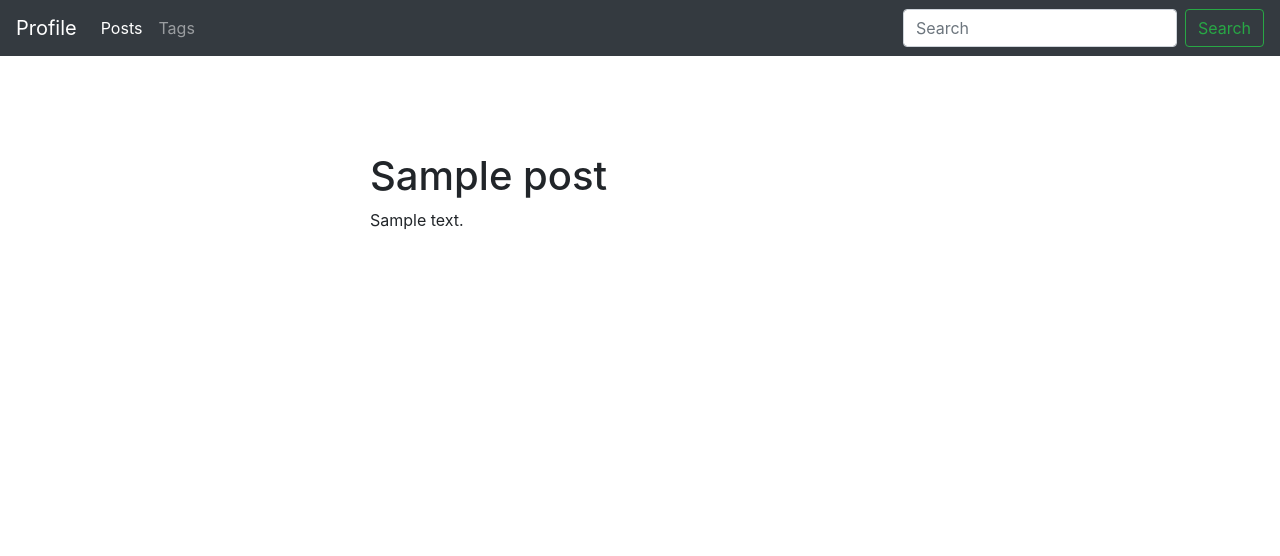
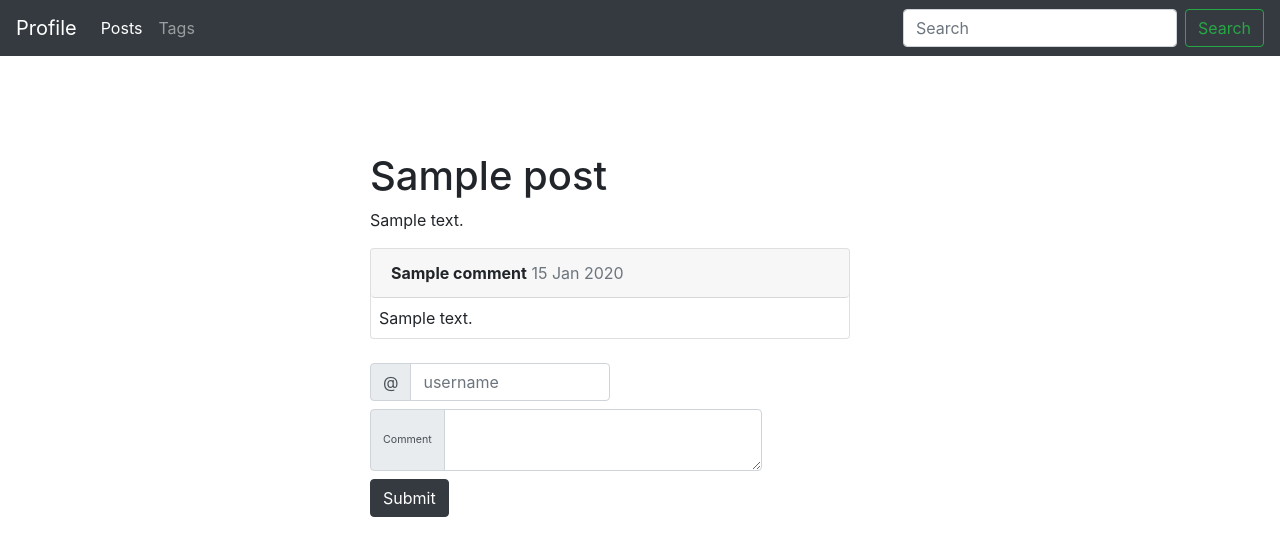
Before and after one commit to devsia93/django-micro-blog, a Django app: template app/microblog/blog/templates/blog/post_detail.html in a window 1280 px wide. Shown: the top 556 px of the page. Run offline with Django 3.2, Linux system fonts and the light colour scheme; the template is opened without the code that fills it: most values are stand-ins (such as "Sample title", 1, 10 or a date in 2020).

Commit message:
add model comment, template for create and show comment

```diff
--- /dev/null
+++ b/app/microblog/blog/templates/blog/comment_detail.html
@@ -0,0 +1,12 @@
+{% load static %}
+
+<link rel="stylesheet" href="{% static 'css/styles.css' %}" />
+<div class="card mb-2 mt-2" style="width: 30rem">
+  <div class="card-header">
+    <strong>{{ comment.author_name }}</strong>
+    <span class="text-muted">{{ comment.date_pub|date:"d M Y"}}</span>
+  </div>
+  <ul class="list-group list-group-flush">
+    <div class="panel-body m-0 m-2" style="width=auto">{{ comment.text }}</div>
+  </ul>
+</div>
--- /dev/null
+++ b/app/microblog/blog/templates/blog/includes/comment_create_template.html
@@ -0,0 +1,24 @@
+<form action="{% url 'add_comment_to_post' post.slug %}" method="POST">
+ {% csrf_token %}
+<ul class="list-group list-group-flush mt-4" style="width: 25rem">
+  <label class="sr-only" for="inlineFormInputGroup">username</label>
+  <div class="input-group mb-2" style="width: 15rem">
+    <div class="input-group-prepend">
+      <div class="input-group-text">@</div>
+    </div>
+    <input
+      type="text"
+      class="form-control"
+      id="inlineFormInputGroup"
+      placeholder="username"/>
+  </div>
+
+  <li class="input-group pb-2 pr-2">
+    <div class="input-group-prepend">
+      <span class="input-group-text" style="font-size: 8pt">Comment</span>
+    </div>
+    <textarea class="form-control" aria-label="Comment"></textarea>
+  </li>
+</ul>
+  <button type="submit" class="btn btn-dark mb-1">Submit</button>
+</form>
--- a/app/microblog/blog/templates/blog/index.html
+++ b/app/microblog/blog/templates/blog/index.html
@@ -1,9 +1,6 @@
 {% extends 'blog/base_blog.html'%}
 
-
-{% block title %}
-Posts list
-{% endblock %}
+{% block title %}Developer Blog{% endblock %}
 
 {% block content %}
 
--- a/app/microblog/blog/templates/blog/post_detail.html
+++ b/app/microblog/blog/templates/blog/post_detail.html
@@ -5,10 +5,12 @@
 {% endblock %}
 
 {% block content %}
-    <h1 class='mt-5'>
-        {{ post.title }}
-    </h1>
-    <p>
-        {{ post.body }}
-    </p>
+    <h1 class='mt-5' style="width=auto">{{ post.title }}</h1>
+    <p>{{ post.body }}</p>
+
+    {% for comment in post.comments.all %}
+       {% include 'blog/comment_detail.html' %}
+    {% endfor %}
+
+    {% include 'blog/includes/comment_create_template.html' %}
 {% endblock %}
--- a/app/microblog/blog/urls.py
+++ b/app/microblog/blog/urls.py
@@ -4,6 +4,7 @@ from .views import *
 
 urlpatterns = [
     path('', posts_list, name='posts_list_url'),
+    path('post/<str:slug>/comment/', CommentCreate.as_view(), name='add_comment_to_post'),
     path('post/create/', PostCreate.as_view(), name='post_create_url'),
     path('post/<str:slug>/', PostDetail.as_view(), name='post_detail_url'),
     path('post/<str:slug>/update', PostUpdate.as_view(), name='post_update_url'),
--- a/app/microblog/blog/utils.py
+++ b/app/microblog/blog/utils.py
@@ -1,6 +1,7 @@
 from django.shortcuts import render, get_object_or_404, redirect, reverse
 
 from .models import Post, Tag
+
 
 class ObjectDetailMixin:
     model = None
@@ -46,6 +47,7 @@ class ObjectUpdateMixin:
             return redirect(new_obj)
         return render(request, self.template, context={'form:':bound_form, self.model.__name__.lower():tag})
 
+
 class ObjectDeleteMixin:
     model = None
     template = None
--- a/app/microblog/microblog/static/css/styles.css
+++ b/app/microblog/microblog/static/css/styles.css
@@ -38,3 +38,21 @@ a.edit, a.delete{
 .col-6 {
     margin: auto;
 }
+
+.comment {
+    margin: 20px 0px 20px 20px;
+}
+
+.comment-count {
+    margin-top: 0;
+    float: right;
+    margin-bottom: 0;
+}
+
+/* .panel-body{
+  width: 500px;
+  margin: auto;
+  border: 1px solid #373737;
+  border-radius: 5px;
+  padding: 2px;
+} */
--- a/app/microblog/templates/base.html
+++ b/app/microblog/templates/base.html
@@ -22,7 +22,7 @@
       crossorigin="anonymous"
     />
     <link rel="stylesheet" href="{% static 'css/styles.css' %}" />
-    <title>{% block title %} Micro-Blog {% endblock %}</title>
+    <title>{% block title %} Developer Blog {% endblock %}</title>
   </head>
 
   <body>
```
Also changed, not shown: app/microblog/blog/admin.py (+8 -2 lines), app/microblog/blog/forms.py (+9 -2 lines), app/microblog/blog/models.py (+20 -1 lines), app/microblog/blog/templates/blog/includes/card_template.html (+9 -9 lines), app/microblog/blog/views.py (+18 -3 lines), app/microblog/blog/migrations/0003_auto_20201124_1406.py (added), app/microblog/blog/migrations/0004_auto_20201124_1416.py (added).
